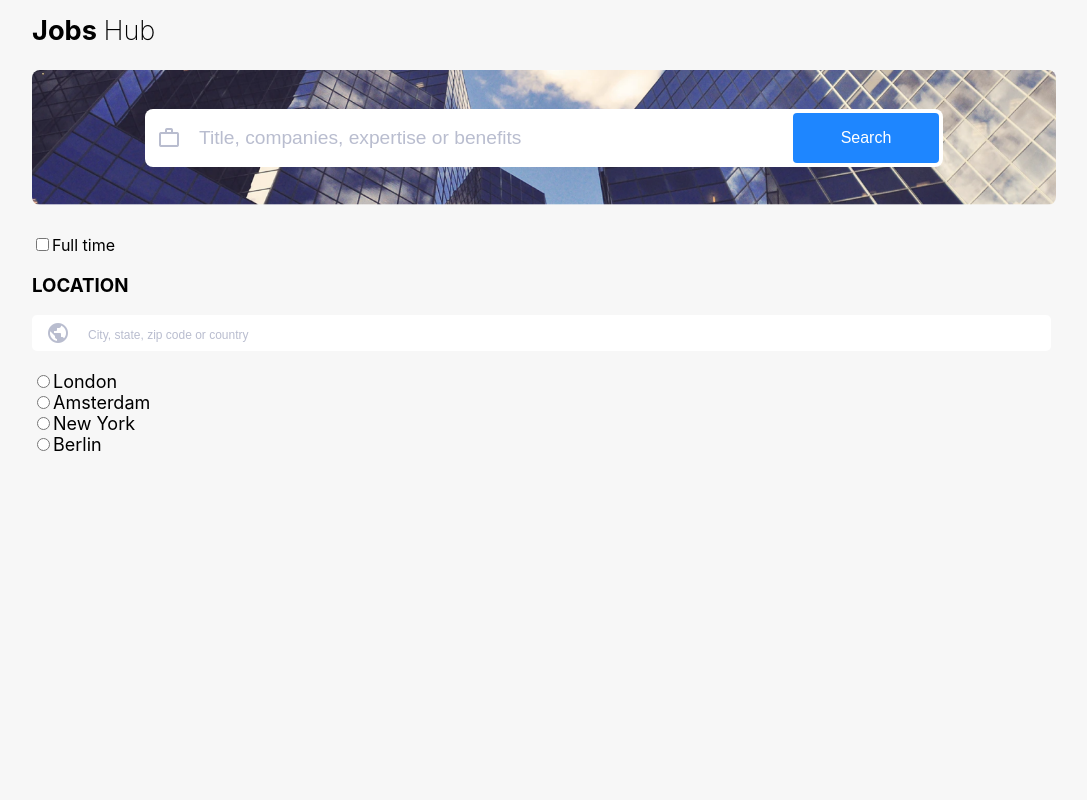
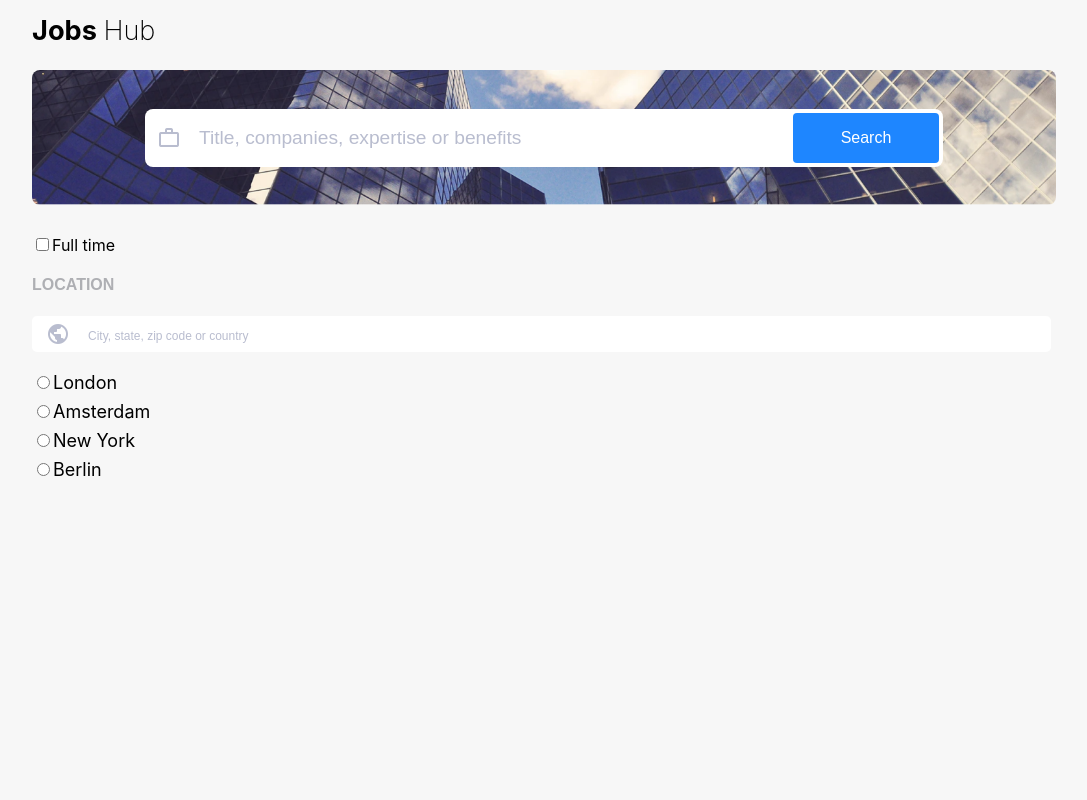
Before and after one commit to Reuben-Ekow-Yawson/jobsHub, a React (Create React App) app: page / in a window 1280 px wide. Shown: the top 800 px of the page, without its empty margins (96-1183 px from the left). Built offline with nearby package versions, Linux system fonts and the light colour scheme; no server answers.

Commit message:
"Slite changes in name tags and import"

```diff
--- a/src/components/home/sidebar/Sidebar.js
+++ b/src/components/home/sidebar/Sidebar.js
@@ -1,4 +1,4 @@
-import {  Input, RadioGroup } from '@chakra-ui/react'
+import { RadioGroup } from '@chakra-ui/react'
 import { useState } from 'react'
 import './Sidebar.css'
 
@@ -30,13 +30,12 @@ const Sidebar = () => {
             Full time
         </div>
 
-        <h3>LOCATION</h3>
+        <h4>LOCATION</h4>
 
         {/* Search for the cities */}
 
         <div className='city_container' >
-          <form
-          >
+          <form>
             <label className="material-icons">
                 public
             </label>
@@ -47,8 +46,8 @@ const Sidebar = () => {
             />
           </form>
         </div>
-        <div>
-            <RadioGroup fontSize='18px' onChange={setValue} value={value}>
+        <div className='radio'>
+            <RadioGroup fontSize='18px' mb='8px' onChange={setValue} value={value}>
             {cities.map(city =>{
                 return (
                     <div>
```
